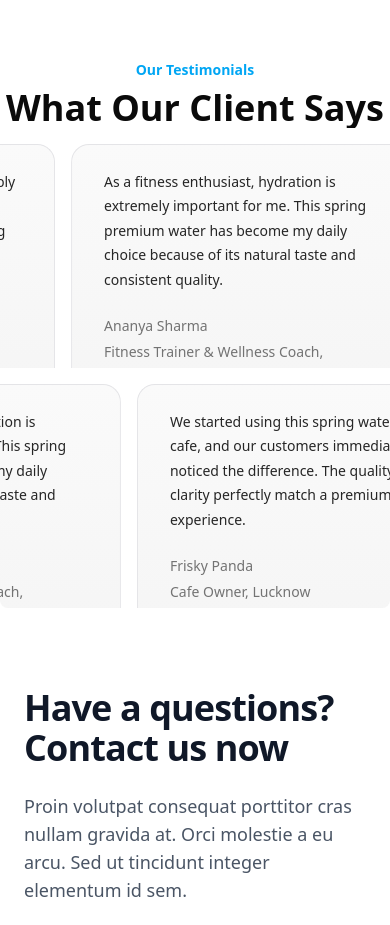
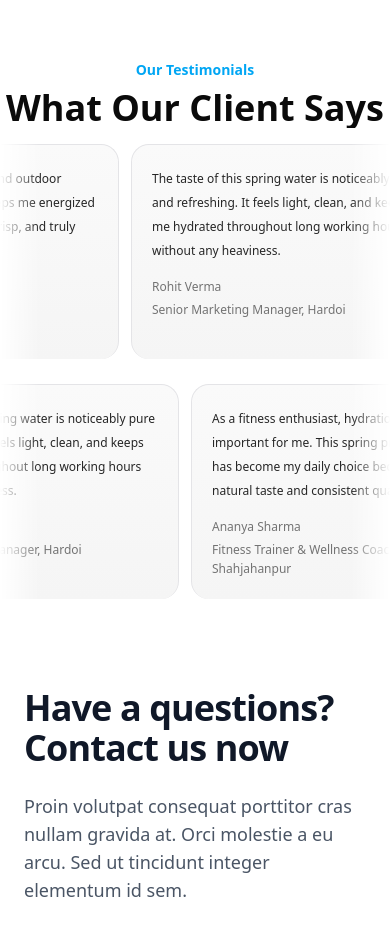
Before and after one commit to himanshugcodes/springwater, a Next.js app: page / in a window 390 px wide. Shown: the part 3120-4045 px from the top of the page. Built offline with nearby package versions, Linux system fonts and the light colour scheme.

Commit message:
testi fix

```diff
--- a/src/components/ui/infinite-moving-cards.jsx
+++ b/src/components/ui/infinite-moving-cards.jsx
@@ -12,88 +12,90 @@ export const InfiniteMovingCards = ({
 }) => {
   const containerRef = React.useRef(null);
   const scrollerRef = React.useRef(null);
+  const [start, setStart] = useState(false);
 
   useEffect(() => {
     addAnimation();
   }, []);
-  const [start, setStart] = useState(false);
+
   function addAnimation() {
     if (containerRef.current && scrollerRef.current) {
       const scrollerContent = Array.from(scrollerRef.current.children);
-
       scrollerContent.forEach((item) => {
         const duplicatedItem = item.cloneNode(true);
         if (scrollerRef.current) {
           scrollerRef.current.appendChild(duplicatedItem);
         }
       });
-
       getDirection();
       getSpeed();
       setStart(true);
     }
   }
+
   const getDirection = () => {
     if (containerRef.current) {
-      if (direction === "left") {
-        containerRef.current.style.setProperty(
-          "--animation-direction",
-          "forwards"
-        );
-      } else {
-        containerRef.current.style.setProperty(
-          "--animation-direction",
-          "reverse"
-        );
-      }
+      containerRef.current.style.setProperty(
+        "--animation-direction",
+        direction === "left" ? "forwards" : "reverse"
+      );
     }
   };
+
   const getSpeed = () => {
     if (containerRef.current) {
-      if (speed === "fast") {
-        containerRef.current.style.setProperty("--animation-duration", "20s");
-      } else if (speed === "normal") {
-        containerRef.current.style.setProperty("--animation-duration", "40s");
-      } else {
-        containerRef.current.style.setProperty("--animation-duration", "80s");
-      }
+      const duration =
+        speed === "fast" ? "20s" : speed === "normal" ? "40s" : "80s";
+      containerRef.current.style.setProperty("--animation-duration", duration);
     }
   };
+
   return (
     <div
       ref={containerRef}
       className={cn(
-        "scroller relative z-20 max-w-7xl overflow-hidden [mask-image:linear-gradient(to_right,transparent,white_20%,white_80%,transparent)]",
+        // ✅ Reduced mask fade width on mobile (10% vs 20%) for narrow screens
+        "scroller relative z-20 w-full overflow-hidden",
+        "[mask-image:linear-gradient(to_right,transparent,white_10%,white_90%,transparent)]",
+        "sm:[mask-image:linear-gradient(to_right,transparent,white_20%,white_80%,transparent)]",
         className
       )}
     >
       <ul
         ref={scrollerRef}
         className={cn(
-          "flex w-max min-w-full shrink-0 flex-nowrap gap-4 py-4",
+          "flex w-max min-w-full shrink-0 flex-nowrap gap-3 py-4 sm:gap-4",
           start && "animate-scroll",
           pauseOnHover && "hover:[animation-play-state:paused]"
         )}
       >
         {items.map((item, idx) => (
           <li
-            className="relative w-[350px] max-w-full shrink-0 rounded-2xl border border-b-0 border-zinc-200 bg-[linear-gradient(180deg,#fafafa,#f5f5f5)] px-8 py-6 md:w-[450px] dark:border-zinc-700 dark:bg-[linear-gradient(180deg,#27272a,#18181b)] text-left"
+            // ✅ Fluid card width: clamp between 260px and 380px, responsive to viewport
+            className={cn(
+              "relative shrink-0 rounded-2xl border border-b-0 border-zinc-200",
+              "bg-[linear-gradient(180deg,#fafafa,#f5f5f5)]",
+              "px-5 py-5 sm:px-8 sm:py-6", // ✅ Smaller padding on mobile
+              "text-left",
+              "w-[clamp(260px,80vw,380px)] sm:w-[350px] md:w-[450px]" // ✅ Fluid on mobile
+            )}
             key={item.name}
           >
             <blockquote>
               <div
                 aria-hidden="true"
                 className="user-select-none pointer-events-none absolute -top-0.5 -left-0.5 -z-1 h-[calc(100%_+_4px)] w-[calc(100%_+_4px)]"
-              ></div>
-              <span className="relative z-20 text-sm leading-[1.6] font-normal text-neutral-800 dark:text-gray-100">
+              />
+              {/* ✅ Slightly smaller text on mobile */}
+              <span className="relative z-20 text-xs sm:text-sm leading-[1.6] font-normal text-neutral-800 dark:text-gray-100">
                 {item.quote}
               </span>
-              <div className="relative z-20 mt-6 flex flex-row items-center">
+              <div className="relative z-20 mt-4 sm:mt-6 flex flex-row items-center">
                 <span className="flex flex-col gap-1">
-                  <span className="text-sm leading-[1.6] font-normal text-neutral-500 dark:text-gray-400">
+                  <span className="text-xs sm:text-sm leading-[1.6] font-normal text-neutral-500 dark:text-gray-400">
                     {item.name}
                   </span>
-                  <span className="text-sm leading-[1.6] font-normal text-neutral-500 dark:text-gray-400">
+                  <span className="text-xs sm:text-sm leading-[1.6] font-normal text-neutral-500 dark:text-gray-400">
                     {item.title}
                   </span>
                 </span>
@@ -105,3 +107,111 @@ export const InfiniteMovingCards = ({
     </div>
   );
 };
+
+// "use client";
+
+// import { cn } from "@/lib/utils";
+// import React, { useEffect, useState } from "react";
+
+// export const InfiniteMovingCards = ({
+//   items,
+//   direction = "left",
+//   speed = "fast",
+//   pauseOnHover = true,
+//   className,
+// }) => {
+//   const containerRef = React.useRef(null);
+//   const scrollerRef = React.useRef(null);
+
+//   useEffect(() => {
+//     addAnimation();
+//   }, []);
+//   const [start, setStart] = useState(false);
+//   function addAnimation() {
+//     if (containerRef.current && scrollerRef.current) {
+//       const scrollerContent = Array.from(scrollerRef.current.children);
+
+//       scrollerContent.forEach((item) => {
+//         const duplicatedItem = item.cloneNode(true);
+//         if (scrollerRef.current) {
+//           scrollerRef.current.appendChild(duplicatedItem);
+//         }
+//       });
+
+//       getDirection();
+//       getSpeed();
+//       setStart(true);
+//     }
+//   }
+//   const getDirection = () => {
+//     if (containerRef.current) {
+//       if (direction === "left") {
+//         containerRef.current.style.setProperty(
+//           "--animation-direction",
+//           "forwards"
+//         );
+//       } else {
+//         containerRef.current.style.setProperty(
+//           "--animation-direction",
+//           "reverse"
+//         );
+//       }
+//     }
+//   };
+//   const getSpeed = () => {
+//     if (containerRef.current) {
+//       if (speed === "fast") {
+//         containerRef.current.style.setProperty("--animation-duration", "20s");
+//       } else if (speed === "normal") {
+//         containerRef.current.style.setProperty("--animation-duration", "40s");
+//       } else {
+//         containerRef.current.style.setProperty("--animation-duration", "80s");
+//       }
+//     }
+//   };
+//   return (
+//     <div
+//       ref={containerRef}
+//       className={cn(
+//         "scroller relative z-20 max-w-7xl overflow-hidden [mask-image:linear-gradient(to_right,transparent,white_20%,white_80%,transparent)]",
+//         className
+//       )}
+//     >
+//       <ul
+//         ref={scrollerRef}
+//         className={cn(
+//           "flex w-max min-w-full shrink-0 flex-nowrap gap-4 py-4",
+//           start && "animate-scroll",
+//           pauseOnHover && "hover:[animation-play-state:paused]"
+//         )}
+//       >
+//         {items.map((item, idx) => (
+//           <li
+//             className="relative w-[350px] max-w-full shrink-0 rounded-2xl border border-b-0 border-zinc-200 bg-[linear-gradient(180deg,#fafafa,#f5f5f5)] px-8 py-6 md:w-[450px]  text-left"
+//             key={item.name}
+//           >
+//             <blockquote>
+//               <div
+//                 aria-hidden="true"
+//                 className="user-select-none pointer-events-none absolute -top-0.5 -left-0.5 -z-1 h-[calc(100%_+_4px)] w-[calc(100%_+_4px)]"
+//               ></div>
+//               <span className="relative z-20 text-sm leading-[1.6] font-normal text-neutral-800 dark:text-gray-100">
+//                 {item.quote}
+//               </span>
+//               <div className="relative z-20 mt-6 flex flex-row items-center">
+//                 <span className="flex flex-col gap-1">
+//                   <span className="text-sm leading-[1.6] font-normal text-neutral-500 dark:text-gray-400">
+//                     {item.name}
+//                   </span>
+//                   <span className="text-sm leading-[1.6] font-normal text-neutral-500 dark:text-gray-400">
+//                     {item.title}
+//                   </span>
+//                 </span>
+//               </div>
+//             </blockquote>
+//           </li>
+//         ))}
+//       </ul>
+//     </div>
+//   );
+// };
```
